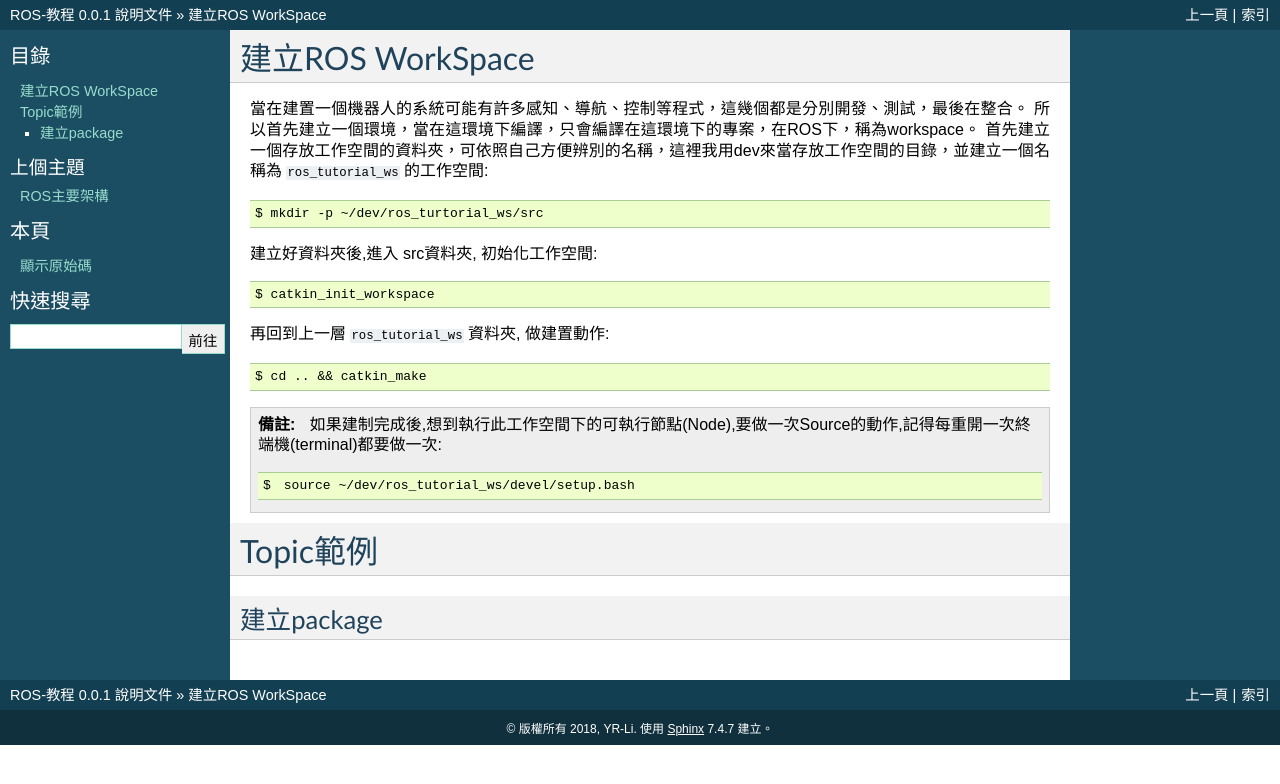
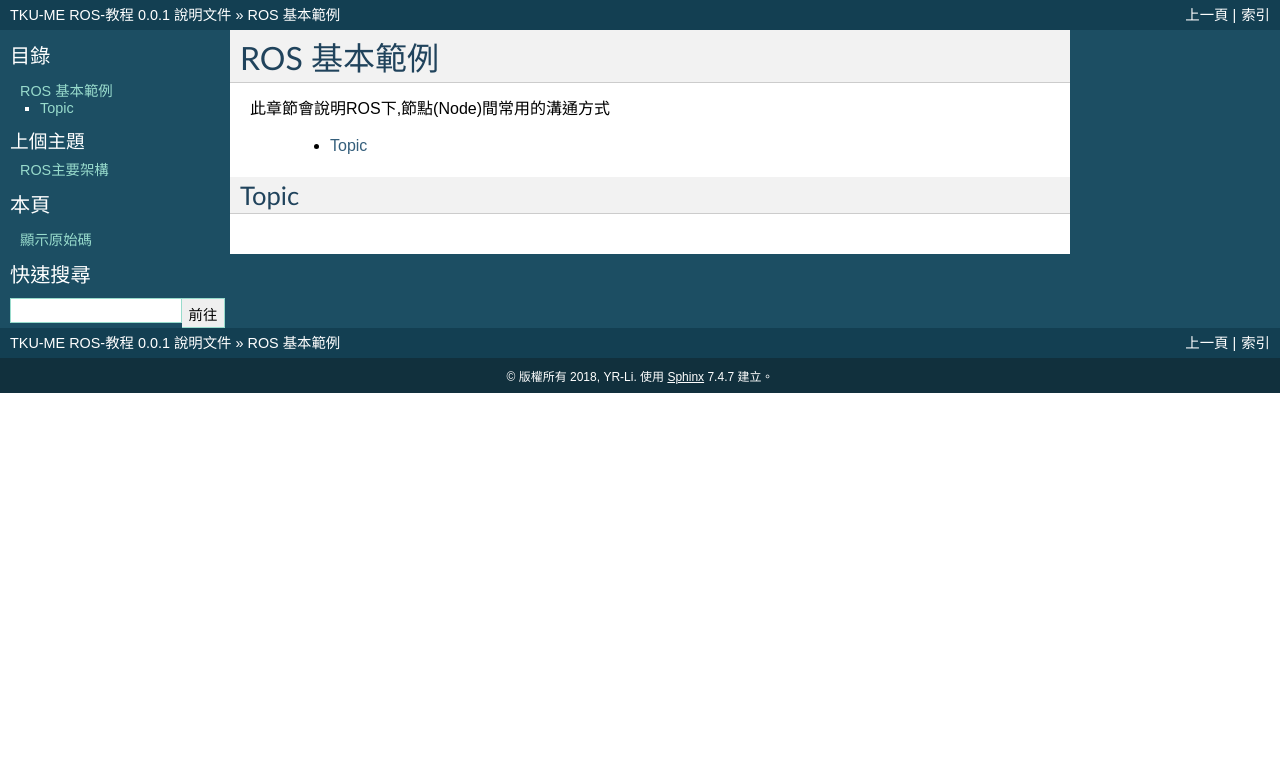
Before and after one commit to TKU-ME-Lab/ros_tutorial, a Sphinx documentation site: the page built from docs/source/simpleexample.rst, in a window 1280 px wide. Shown: the top 784 px of the page. Built offline with Sphinx 7.4.7, drawn with Linux system fonts in a browser that asks for light colours.

Commit message:
Modified Conf.py

```diff
--- a/docs/source/conf.py
+++ b/docs/source/conf.py
@@ -19,7 +19,7 @@
 
 # -- Project information -----------------------------------------------------
 
-project = 'ROS-教程'
+project = 'TKU-ME ROS-教程'
 copyright = '2018, YR-Li'
 author = 'YR-Li'
 
@@ -102,7 +102,7 @@
 # -- Options for HTMLHelp output ---------------------------------------------
 
 # Output file base name for HTML help builder.
-htmlhelp_basename = 'ROS-教程doc'
+htmlhelp_basename = 'TKU-ME ROS-教程doc'
 
 
 # -- Options for LaTeX output ------------------------------------------------
@@ -131,7 +131,7 @@
 # (source start file, target name, title,
 #  author, documentclass [howto, manual, or own class]).
 latex_documents = [
-    ('index', 'ROS-Turtorial.tex', 'ROS-Turtorial Documentation',
+    ('index', 'TKU-ME ROS-Turtorial.tex', 'TKU-ME ROS-Turtorial Documentation',
      'YR-Li', 'manual'),
 ]
 
@@ -141,7 +141,7 @@
 # One entry per manual page. List of tuples
 # (source start file, name, description, authors, manual section).
 man_pages = [
-    (master_doc, 'ros-turtorial', 'ROS-Turtorial Documentation',
+    (master_doc, 'TKU-ME ros-turtorial', 'TKU-ME ROS-Turtorial Documentation',
      [author], 1)
 ]
 
--- a/docs/source/simpleexample.rst
+++ b/docs/source/simpleexample.rst
@@ -1,29 +1,11 @@
-建立ROS WorkSpace
-==================
-當在建置一個機器人的系統可能有許多感知、導航、控制等程式，這幾個都是分別開發、測試，最後在整合。
-所以首先建立一個環境，當在這環境下編譯，只會編譯在這環境下的專案，在ROS下，稱為workspace。
-首先建立一個存放工作空間的資料夾，可依照自己方便辨別的名稱，這裡我用dev來當存放工作空間的目錄，並建立一個名稱為 ``ros_tutorial_ws`` 的工作空間::
+ROS 基本範例
+====================
+此章節會說明ROS下,節點(Node)間常用的溝通方式
 
-	$ mkdir -p ~/dev/ros_turtorial_ws/src
-
-建立好資料夾後,進入 src資料夾, 初始化工作空間::
-
-  $ catkin_init_workspace
-
-再回到上一層 ``ros_tutorial_ws`` 資料夾, 做建置動作::
-
-  $ cd .. && catkin_make
-
-.. note::
-  如果建制完成後,想到執行此工作空間下的可執行節點(Node),要做一次Source的動作,記得每重開一次終端機(terminal)都要做一次::
-
-  $　source ~/dev/ros_tutorial_ws/devel/setup.bash
+	* :ref:`Topic<class_Topic>`
 
 
-Topic範例
-====================
+.. _class_Topic:
 
-
-
-建立package
+Topic
 --------------------
```
Also changed, not shown: docs/source/env-build.rst (+21 -0 lines).
